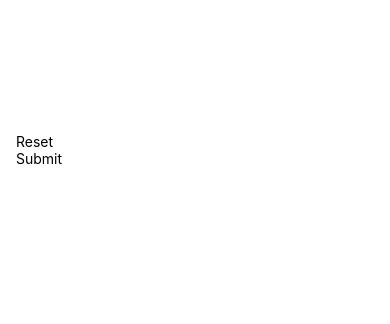
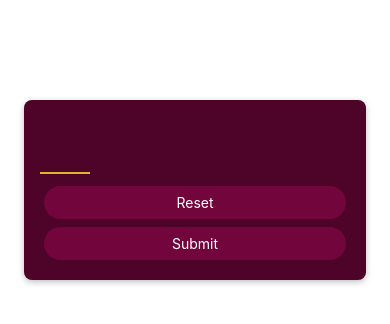
Before and after one commit to ciarancooke9/number_game_react, a React Native app: screen / in a window 390 px wide. Shown: the top 324 px of the page. Built offline with nearby package versions, Linux system fonts and the light colour scheme.

Commit message:
Buttons styles

```diff
--- a/components/PrimaryButton.js
+++ b/components/PrimaryButton.js
@@ -1,10 +1,47 @@
-import { Text, View } from "react-native";
+import { Text, View, Pressable, StyleSheet } from "react-native";
 
-function PrimaryButton({ children }) { //takes button text as prop
-  return(
-  <View>
-    <Text>{children}</Text>
-  </View>);
+function PrimaryButton({ children }) {
+  //takes button text as prop
+  function pressHandler(params) {
+    console.log("pressed");
+  }
+
+  return (
+    <View style={styles.buttonOuterContainer}>
+      <Pressable
+        style={({ pressed }) =>
+          pressed
+            ? [styles.buttonInnerContainer, styles.pressed]
+            : styles.buttonInnerContainer
+        }
+        onPress={pressHandler}
+        android_ripple={{ color: "#640233" }}
+      >
+        <Text style={styles.buttonText}>{children}</Text>
+      </Pressable>
+    </View>
+  );
 }
 
 export default PrimaryButton;
+
+const styles = StyleSheet.create({
+  buttonOuterContainer: {
+    borderRadius: 28,
+    margin: 4,
+    overflow: "hidden",
+  },
+  buttonInnerContainer: {
+    backgroundColor: "#72063c",
+    paddingVertical: 8,
+    paddingHorizontal: 16,
+    elevation: 2,
+  },
+  buttonText: {
+    color: "white",
+    textAlign: "center",
+  },
+  pressed: {
+    opacity: 0.75,
+  },
+});
--- a/screens/StartGameScreen.js
+++ b/screens/StartGameScreen.js
@@ -5,7 +5,12 @@
 function StartGameScreen() {
   return (
     <View style={styles.inputContainer}>
-      <TextInput />
+      <TextInput
+        style={styles.numberInput}
+        maxLength={2}
+        keyboardType="number-pad"
+        autoCapitalize="none"
+      />
       <PrimaryButton>Reset</PrimaryButton>
       <PrimaryButton>Submit</PrimaryButton>
     </View>
@@ -16,8 +21,26 @@
 
 const styles = StyleSheet.create({
   inputContainer: {
-    flex: 1,
     padding: 16,
     marginTop: 100,
-  }
-})
+    marginHorizontal: 24,
+    backgroundColor: "#4e0329",
+    borderRadius: 8,
+    elevation: 4,
+    shadowColor: "black",
+    shadowOffset: { width: 0, height: 2 },
+    shadowOpacity: 0.25,
+    shadowRadius: 6,
+  },
+  numberInput: {
+    height: 50,
+    width: 50,
+    fontSize: 32,
+    borderBottomColor: "#ddb52f",
+    borderBottomWidth: 2,
+    color: "#ddb52f",
+    marginVertical: 8,
+    fontWeight: "bold",
+    textAlign: "center",
+  },
+});
```
